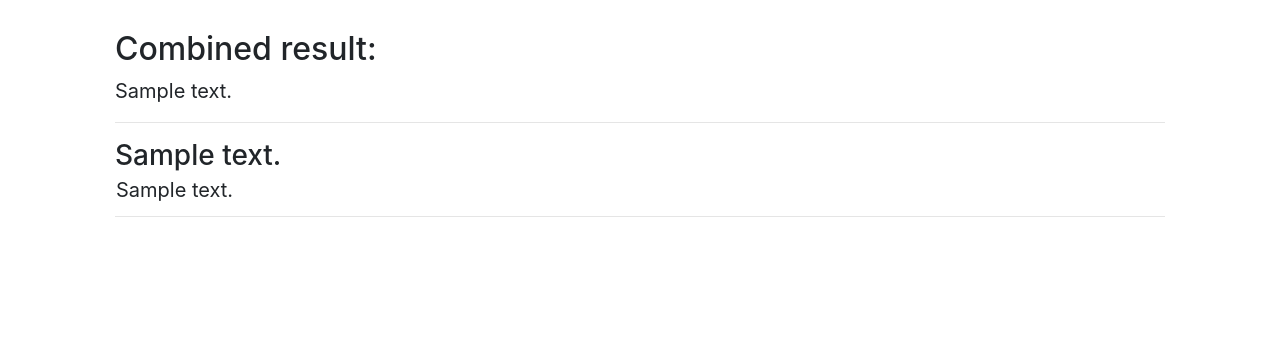
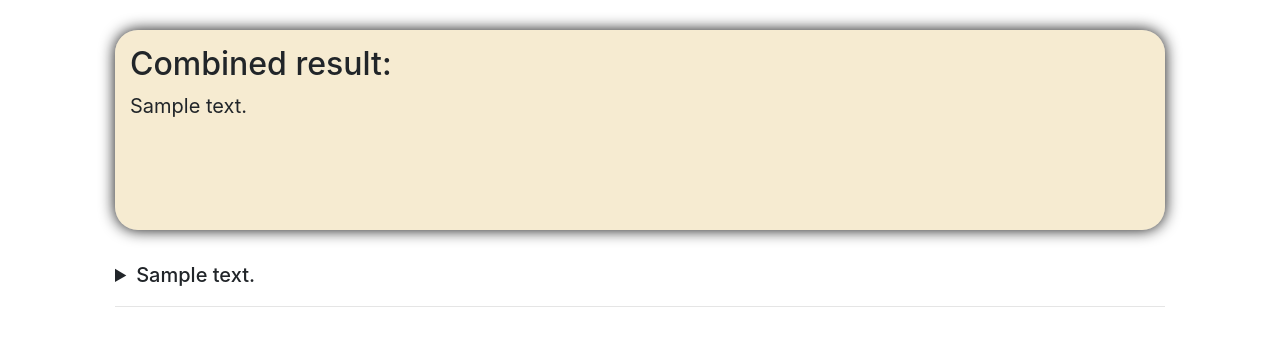
Before and after one commit to RSylla/SDA_FinalProject, a Django app: template smartapp/smarthub/templates/guide.html in a window 1280 px wide. Shown: the part 64-410 px from the top of the page. Run offline with Django 4.2, Linux system fonts and the light colour scheme; the template is opened without the code that fills it: most values are stand-ins (such as "Sample title", 1, 10 or a date in 2020); some libraries are stand-ins or nearby versions.

Commit message:
Edited guide.html, design and modified functionality of guideview.

```diff
--- a/smartapp/smarthub/static/base.css
+++ b/smartapp/smarthub/static/base.css
@@ -33,6 +33,20 @@ a.navbar-brand{
     padding: 10px;
 }
 
+#result {
+  background-color: #e5c57c5a;
+  border-radius: 23px;
+  margin-bottom: 30px;
+  min-height: 200px;
+  padding: 15px;
+  box-shadow: 0 0 15px rgb(15, 15, 15);
+}
+
+h5 {
+  display: inline;
+
+}
+
 /* If the screen size is 601px wide or more, set the font-size of <div> to 80px */
 @media screen and (min-width: 501px) {
   body {
--- a/smartapp/smarthub/templates/guide.html
+++ b/smartapp/smarthub/templates/guide.html
@@ -13,16 +13,16 @@
 {% endblock %}
 
 {% block content %}
-<h2>Combined result:</h2>
-{{ edited_text }}
-<hr>
+<div id="result">
+    <h2>Combined result:</h2>
+    {{ edited_text }}
+</div>
 {% for k, v in content.items %}
-    <h3>{{ k }}</h3>
-    <p>{{ v }}</p>
+    <details>
+        <summary><h5>{{ k }}</h5></summary>
+        <p>{{ v }}</p>
+    </details>
     <hr>
 {% endfor %}
 
-
-
-
 {% endblock %}
```
Also changed, not shown: smartapp/smarthub/views.py (+4 -3 lines), smartapp/smarthub/static/toggle_switch.css (line endings or trailing spaces).
